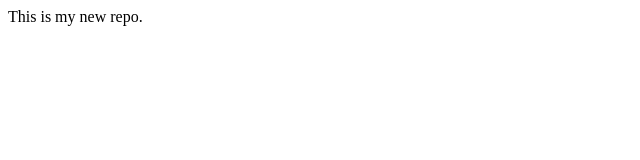
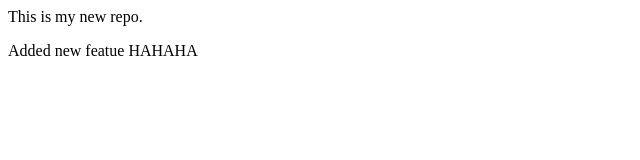
Before and after one commit to Nandanmurthy/localRepo, a plain HTML site: page index.html in a window 1280 px wide. Shown: the whole page, without its empty margins (0-640 px from the left). Drawn offline with Linux system fonts and the light colour scheme.

Commit message:
New feature added

```diff
--- a/index.html
+++ b/index.html
@@ -1 +1,2 @@
 <p>This is my new repo.</p>
+<p>Added new featue HAHAHA</p>
```
